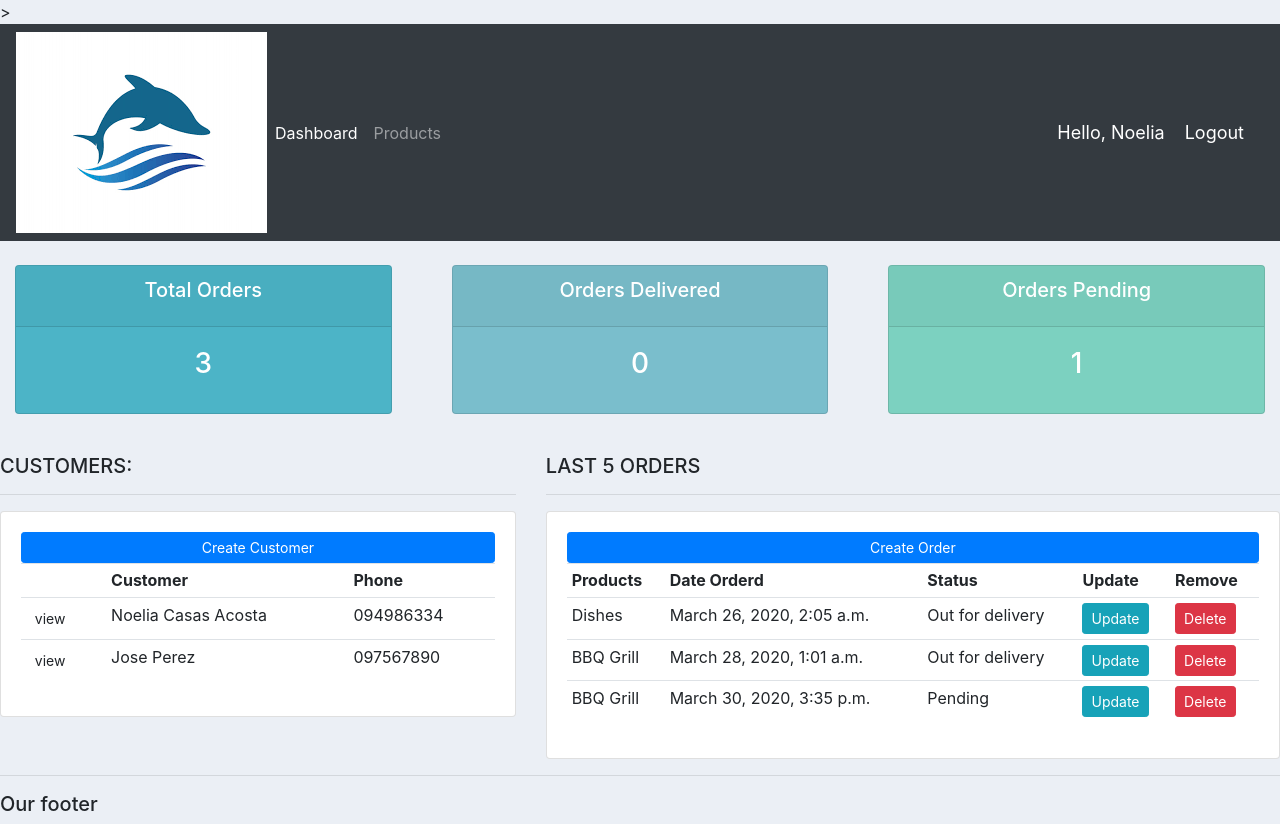
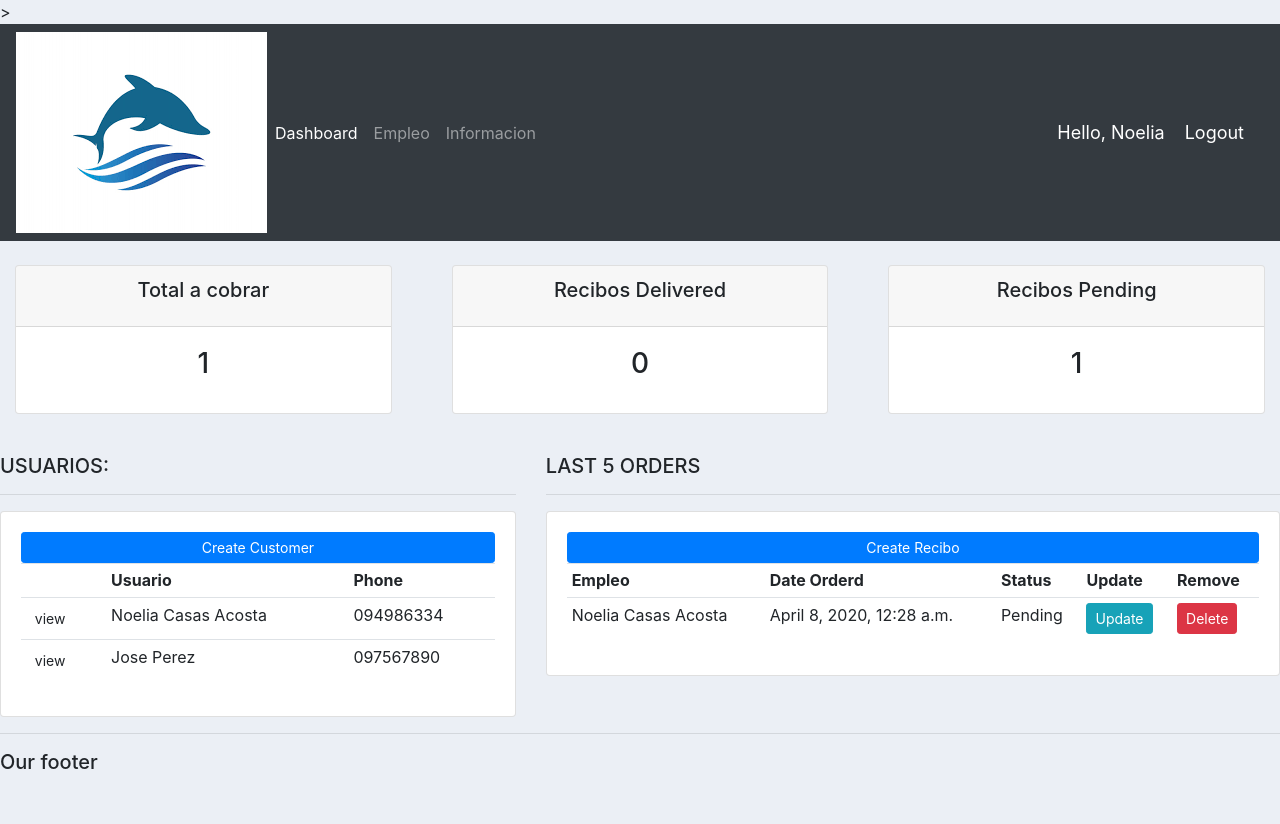
Before and after one commit to CasasNoelia/CRM2, a Django app: page / in a window 1280 px wide. After the commit the page ends 769 px from the top, so only its background shows below. Run offline with Django 3.2, Linux system fonts and the light colour scheme; a user stored in the database is signed in; data comes from the database, SQL or seed files in the repository; some libraries are stand-ins or nearby versions.

Commit message:
CRM modificado a MiIngreso. Falta cambiar login y register al español, y modificar algunas cosas del dashboard

```diff
--- a/accounts/Templates/accounts/dashboard.html
+++ b/accounts/Templates/accounts/dashboard.html
@@ -7,22 +7,22 @@
 
 <div class="row">
 	<div class="col-md-5">
-		<h5>CUSTOMERS:</h5>
+		<h5>USUARIOS:</h5>
 		<hr>
 		<div class="card card-body">
 			<a class="btn btn-primary  btn-sm btn-block" href="">Create Customer</a>
 			<table class="table table-sm">
 				<tr>
                     <th></th>
-					<th>Customer</th>
+					<th>Usuario</th>
 					<th>Phone</th>
 				</tr>
 
-                {% for customer in customers %}
+                {% for usuario in usuarios %}
                     <tr>
-                        <td><a class="btn btn-sm" href=" {% url 'customer' customer.id %}">view</a></td>
-                        <td>{{customer.name}}</td>
-                        <td>{{customer.phone}}</td>
+                        <td><a class="btn btn-sm" href=" {% url 'usuario' usuario.id %}">view</a></td>
+                        <td>{{usuario.name}}</td>
+                        <td>{{usuario.phone}}</td>
                     </tr>
                 {% endfor %}
             </table>
@@ -33,22 +33,22 @@
 		<h5>LAST 5 ORDERS</h5>
 		<hr>
 		<div class="card card-body">
-            <a class="btn btn-primary  btn-sm btn-block" href="{% url 'create_order' %}">Create Order</a>
+            <a class="btn btn-primary  btn-sm btn-block" href="{% url 'create_recibo' %}">Create Recibo</a>
 			<table class="table table-sm">
                 <tr>
-					<th>Products</th>
+					<th>Empleo</th>
 					<th>Date Orderd</th>
 					<th>Status</th>
                     <th>Update</th>
                     <th>Remove</th>
 				</tr>
-                {% for order in orders %}
+                {% for recibo in recibos %}
                     <tr>
-                        <td>{{order.products}}</td>
-                        <td>{{order.date_created}}</td>
-                        <td>{{order.status}}</td>
-                        <td><a class="btn btn-sm btn-info" href="{% url 'update_order' order.id %}">Update</a></td>
-                        <td><a class="btn btn-sm btn-danger" href="{% url 'delete_order' order.id %}">Delete</a></td>
+                        <td>{{recibo.empleo}}</td>
+                        <td>{{recibo.date_created}}</td>
+                        <td>{{recibo.status}}</td>
+                        <td><a class="btn btn-sm btn-info" href="{% url 'update_recibo' recibo.id %}">Update</a></td>
+                        <td><a class="btn btn-sm btn-danger" href="{% url 'delete_recibo' recibo.id %}">Delete</a></td>
                     </tr>
                 {% endfor %}
 			</table>
--- a/accounts/Templates/accounts/delete.html
+++ b/accounts/Templates/accounts/delete.html
@@ -7,7 +7,7 @@
             <div class="card card-body">
 
                 <p> Estas seguro de que quieres eliminar "{{ item }}"?</p>
-                <form action="{% url 'delete_order'  item.id %}" method="POST">
+                <form action="{% url 'delete_recibo'  item.id %}" method="POST">
 
                     {% csrf_token %}
                     <a class="btn btn-warning"{% url 'home'%}"> Cancel </a>
--- a/accounts/Templates/accounts/navbar.html
+++ b/accounts/Templates/accounts/navbar.html
@@ -17,7 +17,10 @@
         <a class="nav-link" href="{% url 'home' %}">Dashboard</a>
       </li>
       <li class="nav-item">
-        <a class="nav-link" href="{% url 'products' %}">Products</a>
+        <a class="nav-link" href="{% url 'empleo' %}">Empleo</a>
+      </li>
+      <li class="nav-item">
+        <a class="nav-link" href="#">Informacion</a>
       </li>
     </ul>
   </div>
--- a/accounts/Templates/accounts/status.html
+++ b/accounts/Templates/accounts/status.html
@@ -3,12 +3,12 @@
 <div class="row">
 	<div class="col">
 		<div class="col-md">
-			<div class="card text-center text-white  mb-3" id="total-orders">
+			<div class="card text-center text-black  mb-3" id="total_recibos">
 			  	<div class="card-header">
-			  		<h5 class="card-title">Total Orders</h5>
+			  		<h5 class="card-title">Total a cobrar </h5>
 			  	</div>
                 <div class="card-body">
-			    	<h3 class="card-title">{{ total_orders }}</h3>
+			    	<h3 class="card-title">{{ total_recibos }}</h3>
 			  	</div>
 			</div>
 		</div>
@@ -16,9 +16,9 @@
 
 	<div class="col">
 		<div class="col-md">
-			<div class="card text-center text-white  mb-3" id="orders-delivered">
+			<div class="card text-center text-black  mb-3" id="recibos-delivered">
 			  	<div class="card-header">
-			  		<h5 class="card-title">Orders Delivered</h5>
+			  		<h5 class="card-title">Recibos Delivered</h5>
 			  	</div>
 			  	<div class="card-body">
 			    	<h3 class="card-title">{{ delivered }}</h3>
@@ -29,9 +29,9 @@
 
 	<div class="col">
 		<div class="col-md">
-			<div class="card text-center text-white  mb-3" id="orders-pending">
+			<div class="card text-center text-black  mb-3" id="recibos-pending">
 			  	<div class="card-header">
-			  		<h5 class="card-title">Orders Pending</h5>
+			  		<h5 class="card-title">Recibos Pending</h5>
 			  	</div>
 			  	<div class="card-body">
 			    	<h3 class="card-title">{{ pending }}</h3>
--- a/accounts/admin.py
+++ b/accounts/admin.py
@@ -1,7 +1,7 @@
 from django.contrib import admin
 
 from .models import *
-admin.site.register(Customer)
-admin.site.register(Products)
+admin.site.register(Usuario)
+admin.site.register(Empleo)
 admin.site.register(Tag)
-admin.site.register(Order)
+admin.site.register(Recibo)
--- a/accounts/forms.py
+++ b/accounts/forms.py
@@ -2,12 +2,13 @@ from django.forms import ModelForm
 from django.contrib.auth.forms import UserCreationForm
 from django.contrib.auth.models import User
 from django import forms
-from .models import Order
+from .models import Recibo
 
+#revisar
 
 class OrderForm(ModelForm):
     class Meta:
-        model = Order
+        model = Recibo
         fields= '__all__'
 
 class CreateUserForm(UserCreationForm):
--- a/accounts/models.py
+++ b/accounts/models.py
@@ -2,15 +2,14 @@ from django.db import models
 
 # Create your models here.
 
-class Customer(models.Model):
+class Usuario (models.Model): #Customer
 
     name = models.CharField(max_length=200, null=True)
     phone = models.CharField(max_length=200, null=True)
     email = models.CharField(max_length=200, null=True)
     date_created = models.DateTimeField(auto_now_add=True, null=True)
 
-    def __str__(self):
-        return self.name
+
 
 
 class Tag(models.Model):
@@ -21,14 +20,14 @@ class Tag(models.Model):
         return self.name
 
 
-class Products(models.Model):
+class Empleo(models.Model): #Products
 
     CATEGORY = (
         ('Indoor', 'Indoor'),
         ('Out Door', 'Out Door'),
     )
     name = models.CharField(max_length=200, null=True)
-    price = models.FloatField(null=True)
+    salario = models.CharField(max_length=200, null=True)
     category = models.CharField(max_length=200, null=True,choices=CATEGORY)
     description = models.CharField(max_length=200, null=True, blank=True)
     date_created = models.DateTimeField(auto_now_add=True, null=True)
@@ -38,16 +37,16 @@ class Products(models.Model):
         return self.name
 
 
-class Order(models.Model):
+class Recibo(models.Model): # Order
     STATUS = (
         ('Pending', 'Pending'),
         ('Out for delivery', 'Out for delivery'),
         ('Delivered', 'Delivered'),
         )
-    customer = models.ForeignKey(Customer, null=True, on_delete=models.SET_NULL)
-    products = models.ForeignKey(Products, null=True, on_delete=models.SET_NULL)
+    usuario = models.ForeignKey(Usuario, null=True, on_delete=models.SET_NULL)
+    empleo = models.ForeignKey(Empleo, null=True, on_delete=models.SET_NULL)
     date_created = models.DateTimeField(auto_now_add=True, null=True)
     status = models.CharField(max_length=200, null=True, choices=STATUS)
 
     def __str__(self):
-        return self.products.name
+        return self.empleo.name
--- a/accounts/urls.py
+++ b/accounts/urls.py
@@ -9,10 +9,11 @@ urlpatterns = [
 
 
     path('', views.home, name="home"),
-    path('products/', views.products, name="products"),
-    path('customer/<str:pk_test>/',views.customer,name="customer"),
+    path('empleo/', views.empleo, name="empleo"),    #products
 
-    path('create_order/',views.createOrder, name="create_order"),
-    path('update_order/<str:pk>/',views.updateOrder, name="update_order"),
-    path('delete_order/<str:pk>/',views.deleteOrder, name="delete_order")
+    path('usuario/<str:pk_test>/',views.usuario,name="usuario"), #custumer
+
+    path('create_recibo/',views.createRecibo, name="create_recibo"),   #'create_order/',views.createOrder, name="create_order"
+    path('update_recibo/<str:pk>/',views.updateRecibo, name="update_recibo"),
+    path('delete_recibo/<str:pk>/',views.deleteRecibo, name="delete_recibo")
 ]
--- a/accounts/views.py
+++ b/accounts/views.py
@@ -50,38 +50,39 @@ def logoutUser(request):
 
 @login_required(login_url ='login')
 def home(request):
-    orders = Order.objects.all()
-    customers = Customer.objects.all()
+    recibos = Recibo.objects.all()   #orders / Order.objects.all
+    usuarios = Usuario.objects.all()  #custumers / Customer.objects.all()
 
-#no lo puse
-    total_customers = customers.count()
-#-------
 
-    total_orders = orders.count()
-    delivered = orders.filter(status='Delivered').count()
-    pending = orders.filter(status='Pending').count()
+    total_usuarios = usuarios.count()
 
-    context = {'orders': orders, 'customers': customers, 'total_orders': total_orders, 'delivered': delivered, 'pending': pending}
+
+    total_recibos = recibos.count()
+    delivered = recibos.filter(status='Delivered').count()
+    pending = recibos.filter(status='Pending').count()
+
+    context = {'recibos': recibos, 'usuarios': usuarios, 'total_recibos': total_recibos, 'total_usuarios': total_usuarios,'delivered': delivered, 'pending': pending}
 
     return render(request,'accounts/dashboard.html',context)
 
 @login_required(login_url ='login')
-def products(request):
-    products = Products.objects.all()
-    return render(request,'accounts/products.html', {'products': products})
+def empleo(request):
+    empleos = Empleo.objects.all()
+    return render(request,'accounts/empleo.html', {'empleos': empleos})
+
 
 @login_required(login_url ='login')
-def customer(request, pk_test):
-    customer = Customer.objects.get(id=pk_test)
+def usuario(request, pk_test):
+    usuario = Usuario.objects.get(id=pk_test)
 
-    orders = customer.order_set.all()
-    order_count = orders.count()
+    recibos = usuario.order_set.all()
+    recibo_count = recibos.count()
 
-    context = {'custumer':customer,'orders': orders, 'order_count': order_count}
-    return render(request, 'accounts/Customer.html',context)
+    context = {'usuario':usuario,'recibos': recibos, 'recibo_count': recibo_count}
+    return render(request, 'accounts/usuario.html', context)
 
 @login_required(login_url ='login')
-def createOrder(request):
+def createRecibo(request):
     form = OrderForm()
     if request.method == 'POST':
         #print('printing POST:', request.POST)
@@ -94,13 +95,13 @@ def createOrder(request):
     return render(request, 'accounts/order_form.html',context)
 
 @login_required(login_url ='login')
-def updateOrder(request, pk):
+def updateRecibo(request, pk):
 
-    order = Order.objects.get(id=pk)
-    form = OrderForm(instance=order)
+    recibo = Recibo.objects.get(id=pk)
+    form = OrderForm(instance=recibo)
 
     if request.method == 'POST':
-        form = OrderForm(request.POST,instance=order)
+        form = OrderForm(request.POST,instance=recibo)
         if form.is_valid():
             form.save()
             return redirect('/')
@@ -109,11 +110,11 @@ def updateOrder(request, pk):
     return render(request, 'accounts/order_form.html',context)
 
 @login_required(login_url ='login')
-def deleteOrder(request, pk):
-    order = Order.objects.get(id=pk)
+def deleteRecibo(request, pk):
+    recibo = Recibo.objects.get(id=pk)
     if request.method == "POST":
-        order.delete()
+        recibo.delete()
         return redirect('/')
 
-    context = {'item': order}
+    context = {'item': recibo}
     return render(request, 'accounts/delete.html',context)
```
Also changed, not shown: accounts/Templates/accounts/empleo.html (renamed from accounts/Templates/accounts/products.html, +6 -6 lines), accounts/Templates/accounts/usuario.html (renamed from accounts/Templates/accounts/customer.html, +15 -15 lines), db.sqlite3.
